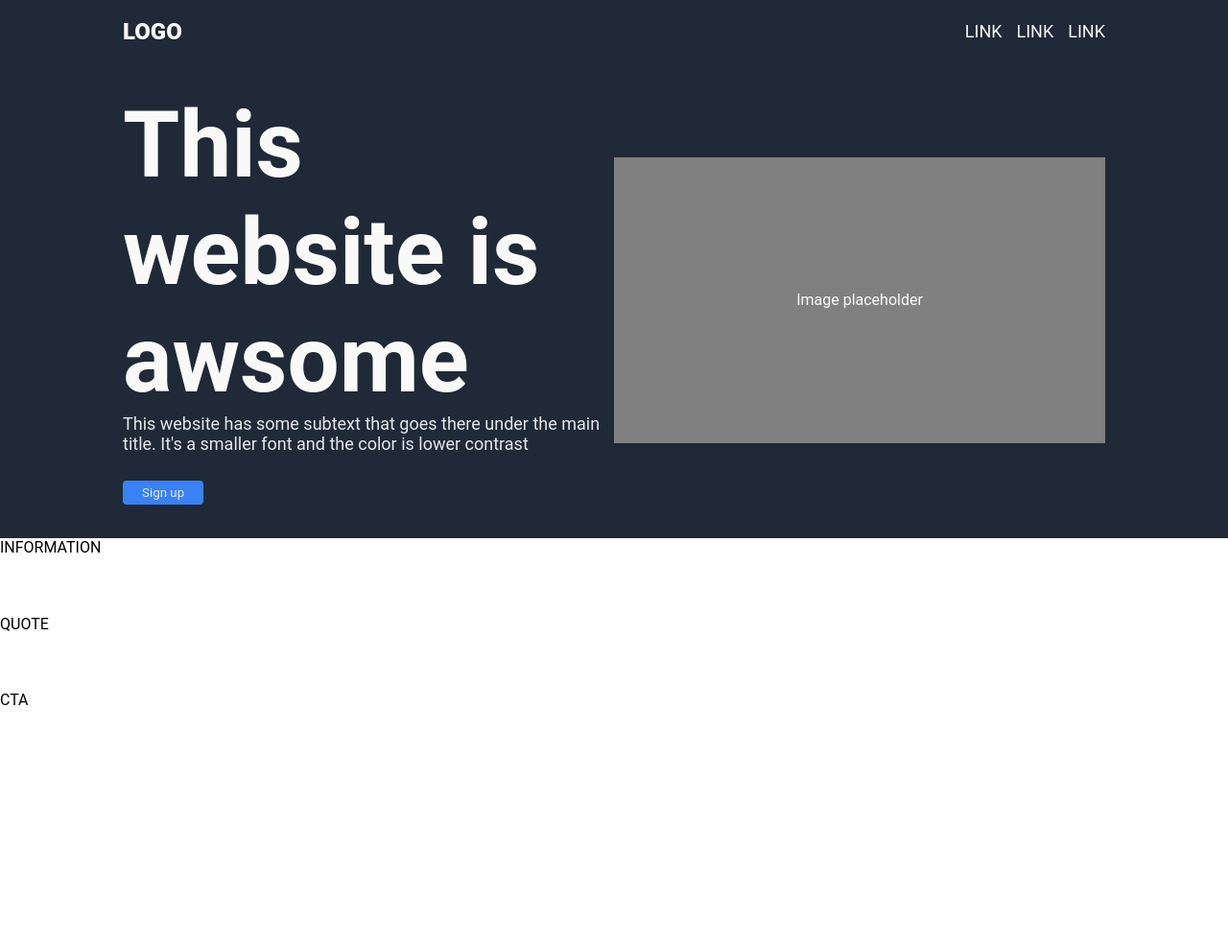
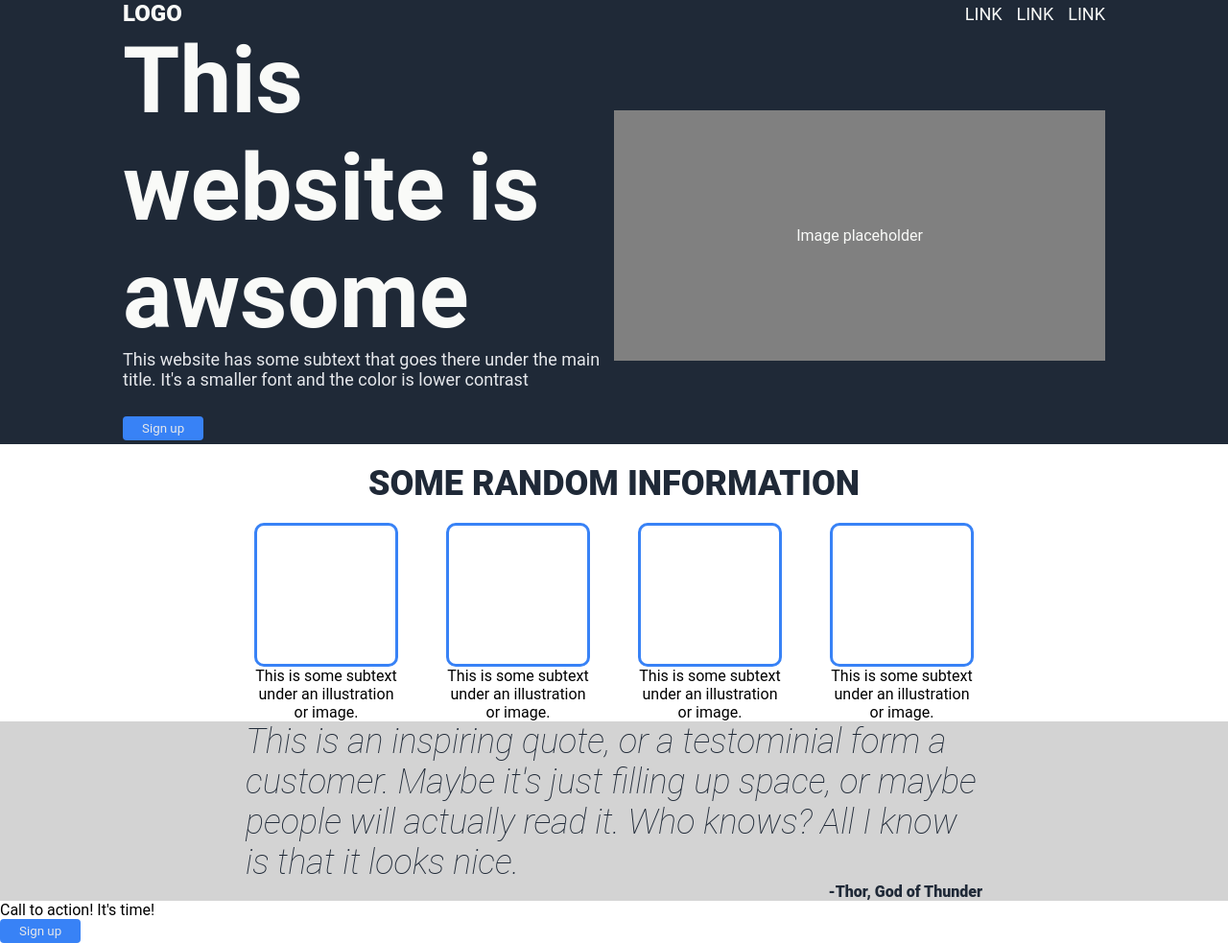
Before and after one commit to Sharick-Saragoza/TOP-Landing-Page, a plain HTML site: page index.html in a window 1280 px wide. Shown: the whole page at 96% size. Before the commit the page ends 800 px from the top, so only its background shows below. Drawn offline with Linux system fonts and the light colour scheme.

Commit message:
Finished information section

```diff
--- a/css/style.css
+++ b/css/style.css
@@ -42,6 +42,8 @@
 }
 
 .hero {
+    background-color: #1F2937;
+    color: #F9FAF8;
     padding: 0 10%;
 }
 
@@ -61,11 +63,6 @@
     font-weight: normal;
 }
 
-.container.hero {
-    background-color: #1F2937;
-    color: #F9FAF8;
-}
-
 button {
     background-color: #3882F6;
     text-decoration: none;
@@ -83,3 +80,60 @@ button {
     justify-content: center;
     align-items: center;
 }
+
+.container.info {
+    display: flex;
+    flex-direction: column;
+    align-items: center;
+    padding: 0 10%;
+}
+
+.info-container {
+    display: flex;
+    gap: 50px;
+}
+
+.info-header {
+    font-size: 36px;
+    color: #1F2937;
+    font-weight: 900;
+    margin: 20px 0;
+}
+
+.info-image {
+    border: solid 3px #3882F6;
+    border-radius: 10px;
+    height: 150px;
+    width: 150px;
+}
+
+.info-card {
+    text-align: center;
+    width: 150px;
+}
+
+.container.quote {
+    display: flex;
+    flex-direction: column;
+    justify-content: center;
+    padding: 0 20%;
+    background-color: lightgrey;
+    color: #1F2937;
+    align-items: center;
+}
+
+.quote-text {
+    font-size: 36px;
+    font-style: italic;
+    font-weight: lighter;
+}
+
+.quote-author {
+    text-align: right;
+    font-weight: 900;
+    align-self: flex-end;
+}
+
+.container.cta {
+    display: flex;
+}
--- a/index.html
+++ b/index.html
@@ -10,12 +10,14 @@
 
 <body>
     <div class="flex-container">
+        <!-- NAVBAR -->
         <div class="container navbar">
             <div class="logo">LOGO</div>
             <div class="link">LINK</div>
             <div class="link">LINK</div>
             <div class="link">LINK</div>
         </div>
+        <!-- HERO -->
         <div class="container hero">
             <div class="hero-text">
                 <h1>This website is awsome</h1>
@@ -30,14 +32,43 @@
                 </div>
             </div>
         </div>
+        <!-- INFORMATION -->
         <div class="container info">
-            INFORMATION
+            <div class="info-header">SOME RANDOM INFORMATION</div>
+            <div class="info-container">
+                <div class="info-card 1">
+                    <div class="info-image"></div>
+                    <div class="info-text"><p>This is some subtext under an illustration or image.</p></div>
+                </div>
+                <div class="info-card 2">
+                    <div class="info-image"></div>
+                    <div class="info-text"><p>This is some subtext under an illustration or image.</p></div>
+                </div>
+                <div class="info-card 3">
+                    <div class="info-image"></div>
+                    <div class="info-text"><p>This is some subtext under an illustration or image.</p></div>
+                </div>
+                <div class="info-card 4">
+                    <div class="info-image"></div>
+                    <div class="info-text"><p>This is some subtext under an illustration or image.</p> </div>
+                </div>
+            </div>
         </div>
+        <!-- QUOTE -->
         <div class="container quote">
-            QUOTE
+            <div class="quote-text"><p>This is an inspiring quote, or a testominial form a customer. Maybe it's just filling up space, or maybe people will actually read it. Who knows? All I know is that it looks nice.</p></div>
+            <div class="quote-author">-Thor, God of Thunder</div>
         </div>
+        <!-- CALL TO ACTION -->
         <div class="container cta">
-            CTA
+            <div class="cta-card">
+                <div class="cta-text">Call to action! It's time!</div>
+                <div class="cta-button"><button>Sign up</button></div>
+            </div>
+        </div>
+        <!-- FOOTER -->
+        <div class="container footer">
+
         </div>
     </div>
 </body>
```
